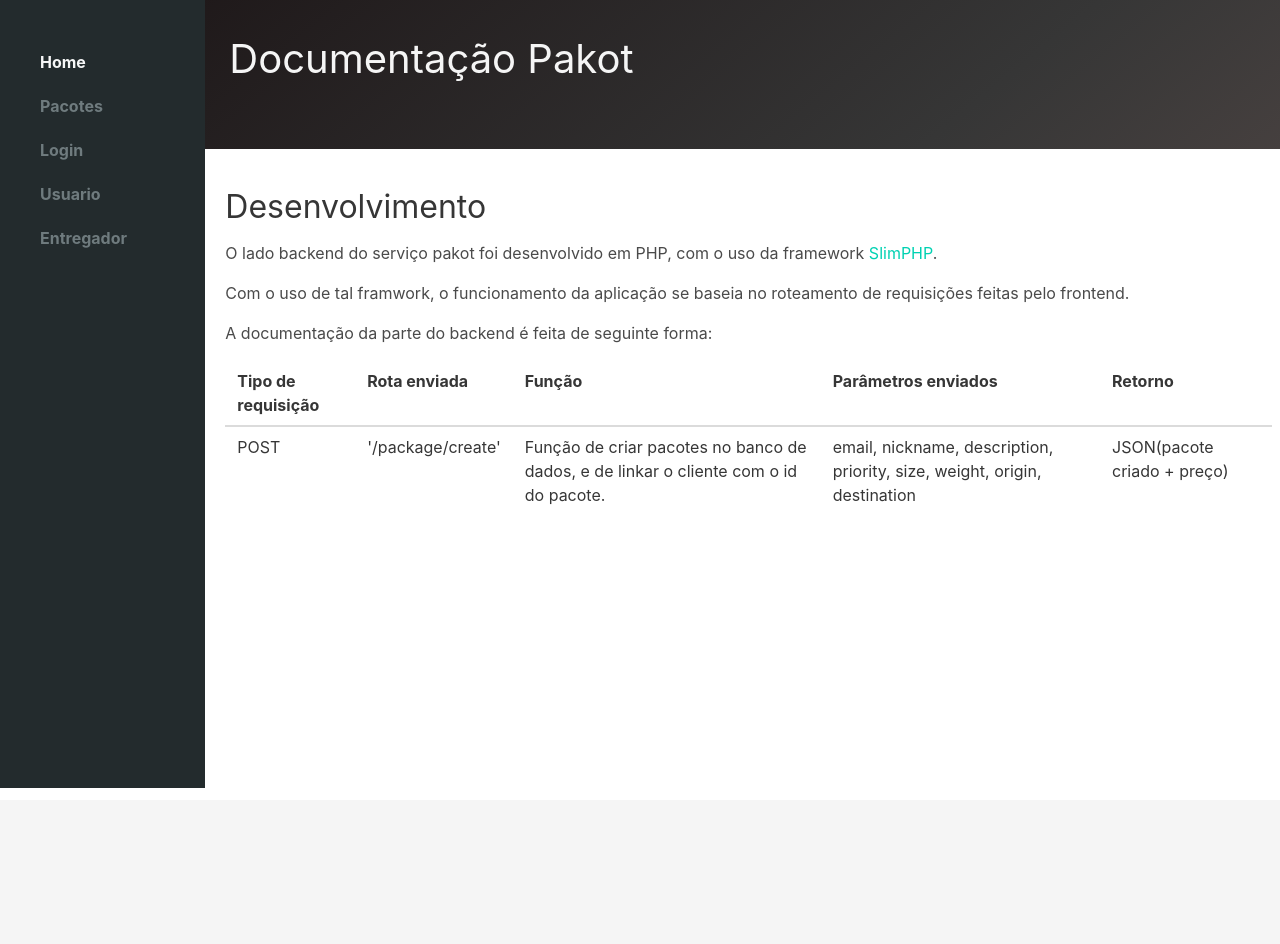
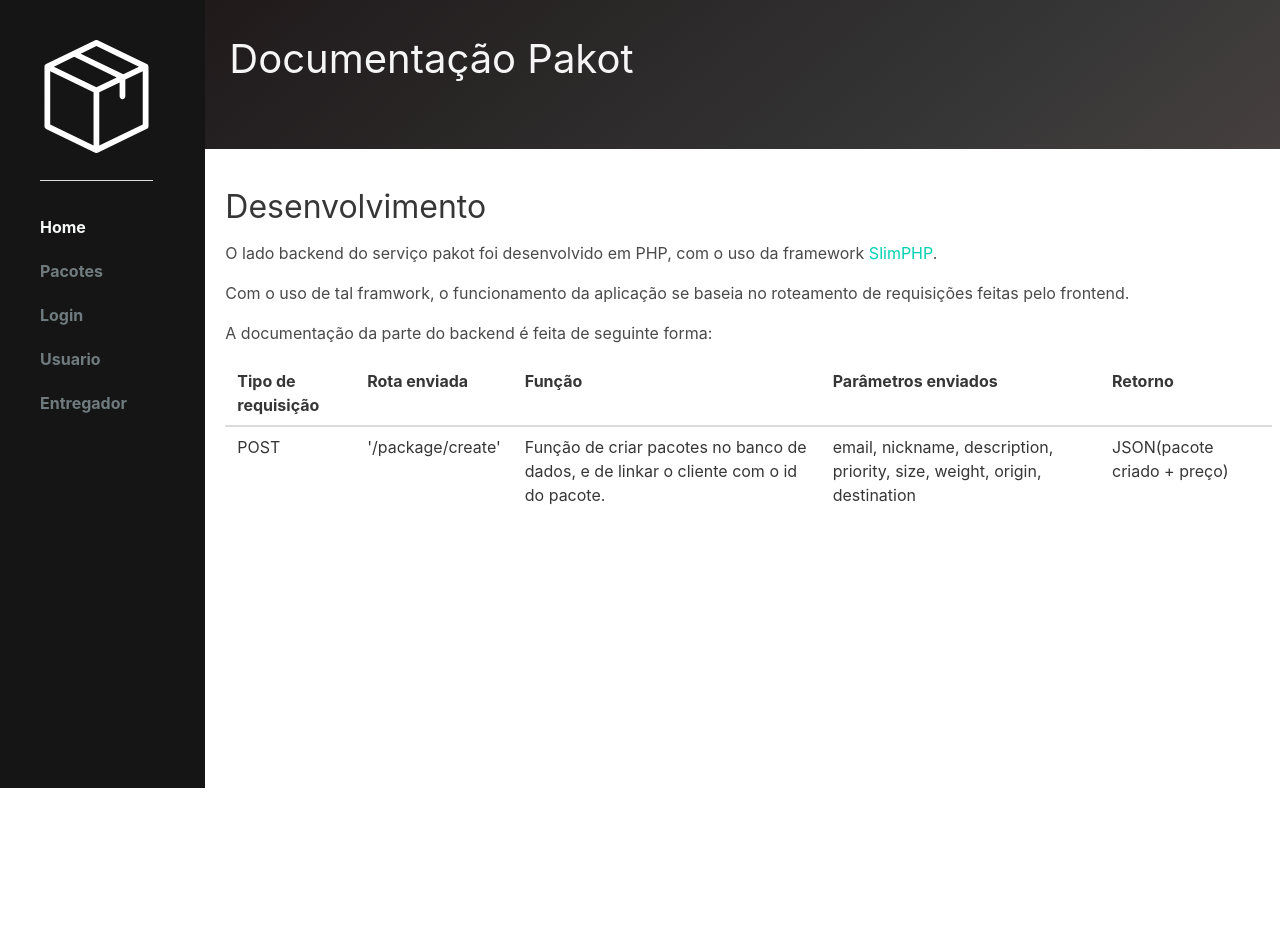
Before and after one commit to gustavo-depaula/pakot-backend, a PHP site: page /phpmail/documentation/index.html in a window 1280 px wide; the page is wider, and only the part inside the window is pictured. After the commit the page ends 788 px from the top of that part, so only its background shows below. Run offline with PHP 8.4, Linux system fonts and the light colour scheme; some libraries are stand-ins or nearby versions.

Commit message:
Pakot Logo & Aside

```diff
--- a/documentation/css/aside.css
+++ b/documentation/css/aside.css
@@ -7,7 +7,7 @@ body {
 }
 
 .aside {
-  background-color: #232B2D;
+  background-color: #151515;
 }
 .aside .uploader {
   background-color: #2EB398;
--- a/documentation/entregador.html
+++ b/documentation/entregador.html
@@ -15,6 +15,8 @@
     <aside class="column is-2 aside hero is-fullheight is-hidden-mobile">
       <div>
         <div class="main">
+          <div class="title"><img src="logo.svg" alt=""></div>
+          <hr />
           <a href="index.html" class="item"><span class="name">Home</span></a>
           <a href="pacote.html" class="item"><span class="name">Pacotes</span></a>
           <a href="login.html" class="item"><span class="name">Login</span></a>
@@ -117,9 +119,6 @@
       </div>
     </div>
   </div>
-
-  <footer class="footer">
-  </footer>
   <script async type="text/javascript" src="js/bulma.js"></script>
 </body>
 </html>
--- a/documentation/index.html
+++ b/documentation/index.html
@@ -15,6 +15,8 @@
     <aside class="column is-2 aside hero is-fullheight is-hidden-mobile">
       <div>
         <div class="main">
+          <div class="title"><img src="logo.svg" alt=""></div>
+          <hr />
           <a href="index.html" class="item active"><span class="name">Home</span></a>
           <a href="pacote.html" class="item"><span class="name">Pacotes</span></a>
           <a href="login.html" class="item"><span class="name">Login</span></a>
@@ -66,9 +68,6 @@
       </div>
     </div>
   </div>
-
-  <footer class="footer">
-  </footer>
   <script async type="text/javascript" src="js/bulma.js"></script>
 </body>
 </html>
--- a/documentation/login.html
+++ b/documentation/login.html
@@ -15,6 +15,8 @@
     <aside class="column is-2 aside hero is-fullheight is-hidden-mobile">
       <div>
         <div class="main">
+          <div class="title"><img src="logo.svg" alt=""></div>
+          <hr />
           <a href="index.html" class="item"><span class="name">Home</span></a>
           <a href="pacote.html" class="item"><span class="name">Pacotes</span></a>
           <a href="login.html" class="item active"><span class="name">Login</span></a>
@@ -82,9 +84,6 @@
       </div>
     </div>
   </div>
-
-  <footer class="footer">
-  </footer>
   <script async type="text/javascript" src="js/bulma.js"></script>
 </body>
 </html>
--- a/documentation/pacote.html
+++ b/documentation/pacote.html
@@ -15,6 +15,8 @@
     <aside class="column is-2 aside hero is-fullheight is-hidden-mobile">
       <div>
         <div class="main">
+          <div class="title"><img src="logo.svg" alt=""></div>
+          <hr />
           <a href="index.html" class="item"><span class="name">Home</span></a>
           <a href="pacote.html" class="item active"><span class="name">Pacotes</span></a>
           <a href="login.html" class="item"><span class="name">Login</span></a>
@@ -96,9 +98,6 @@
       </div>
     </div>
   </div>
-
-  <footer class="footer">
-  </footer>
   <script async type="text/javascript" src="js/bulma.js"></script>
 </body>
 </html>
--- a/documentation/usuario.html
+++ b/documentation/usuario.html
@@ -15,6 +15,8 @@
     <aside class="column is-2 aside hero is-fullheight is-hidden-mobile">
       <div>
         <div class="main">
+          <div class="title"><img src="logo.svg" alt=""></div>
+          <hr />
           <a href="index.html" class="item"><span class="name">Home</span></a>
           <a href="pacote.html" class="item"><span class="name">Pacotes</span></a>
           <a href="login.html" class="item"><span class="name">Login</span></a>
@@ -90,8 +92,6 @@
     </div>
   </div>
 
-  <footer class="footer">
-  </footer>
   <script async type="text/javascript" src="js/bulma.js"></script>
 </body>
 </html>
```
Also changed, not shown: documentation/logo.svg (added).
